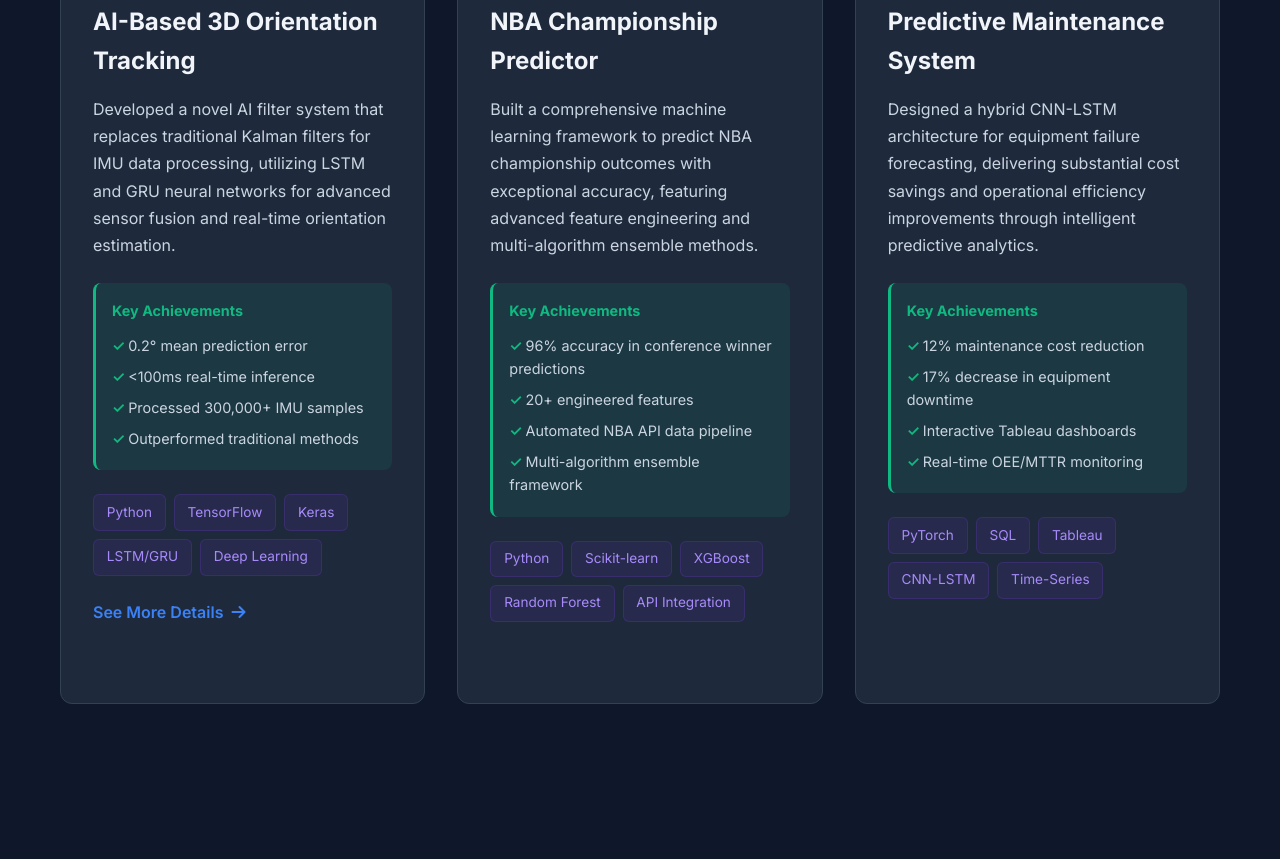
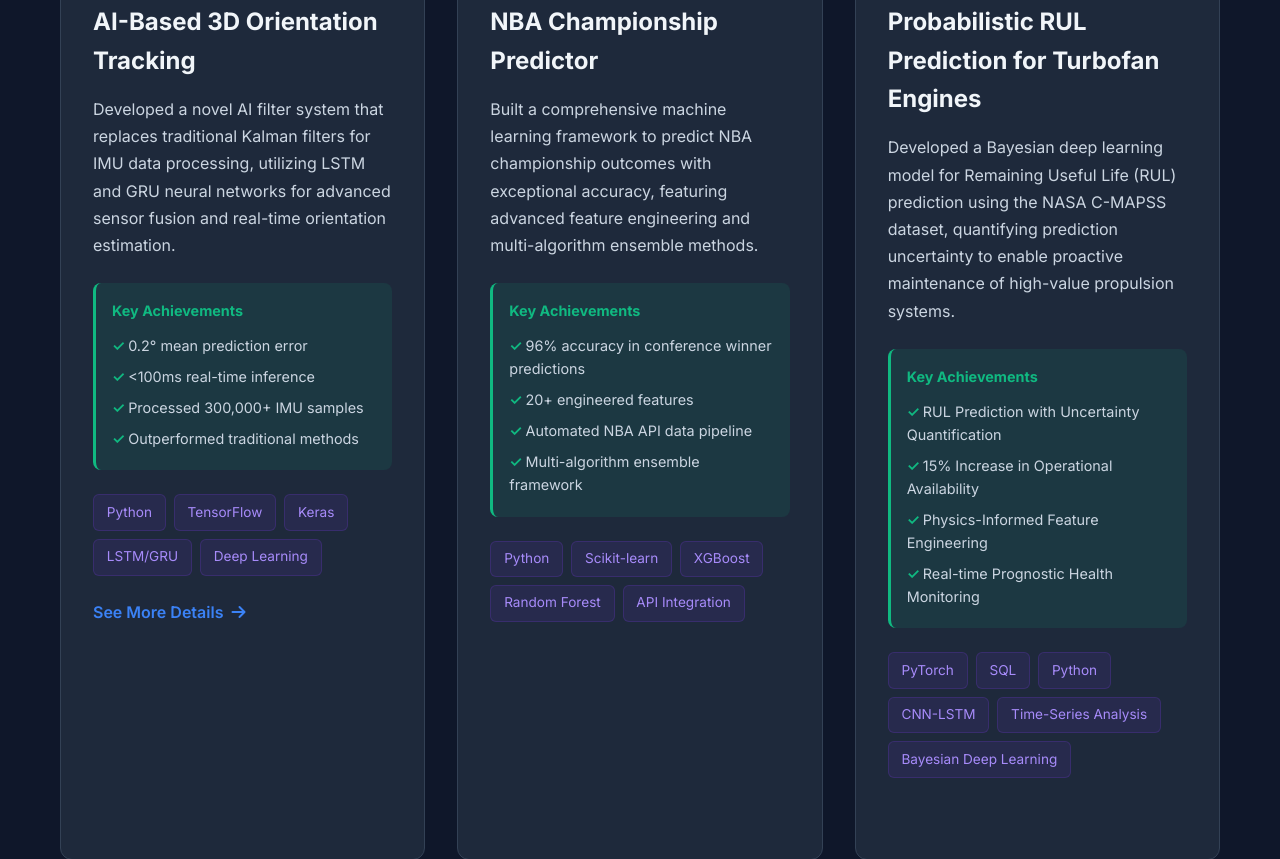
Before and after one commit to Hassan-Nader/hassan-nader.github.io, a plain HTML site: page index.html in a window 1280 px wide. Shown: the part 2732-3591 px from the top of the page. Drawn offline with Linux system fonts and the light colour scheme.

Commit message:
Update index.html

```diff
--- a/index.html
+++ b/index.html
@@ -1044,26 +1044,27 @@
                         <i class="fas fa-tools"></i>
                     </div>
                     <div class="project-content">
-                        <h3>Predictive Maintenance System</h3>
+                        <h3>Probabilistic RUL Prediction for Turbofan Engines</h3>
                         <p>
-                            Designed a hybrid CNN-LSTM architecture for equipment failure forecasting, delivering substantial
-                            cost savings and operational efficiency improvements through intelligent predictive analytics.
+                            Developed a Bayesian deep learning model for Remaining Useful Life (RUL) prediction using the NASA C-MAPSS dataset,
+                            quantifying prediction uncertainty to enable proactive maintenance of high-value propulsion systems.
                         </p>
                         <div class="project-metrics">
                             <h4>Key Achievements</h4>
                             <ul>
-                                <li>12% maintenance cost reduction</li>
-                                <li>17% decrease in equipment downtime</li>
-                                <li>Interactive Tableau dashboards</li>
-                                <li>Real-time OEE/MTTR monitoring</li>
+                                <li>RUL Prediction with Uncertainty Quantification</li>
+                                <li>15% Increase in Operational Availability</li>
+                                <li>Physics-Informed Feature Engineering</li>
+                                <li>Real-time Prognostic Health Monitoring</li>
                             </ul>
                         </div>
                         <div class="tech-tags">
                             <span class="tech-tag">PyTorch</span>
                             <span class="tech-tag">SQL</span>
-                            <span class="tech-tag">Tableau</span>
+                            <span class="tech-tag">	Python</span>
                             <span class="tech-tag">CNN-LSTM</span>
-                            <span class="tech-tag">Time-Series</span>
+                            <span class="tech-tag">Time-Series Analysis</span>
+                            <span class="tech-tag">Bayesian Deep Learning</span>
                         </div>
                         <a href="projects/predictive-maintenance.html" class="project-link">
                             <!--See More Details <i class="fas fa-arrow-right"></i>-->
```
